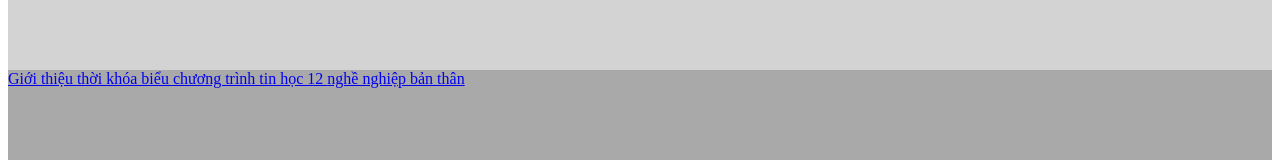
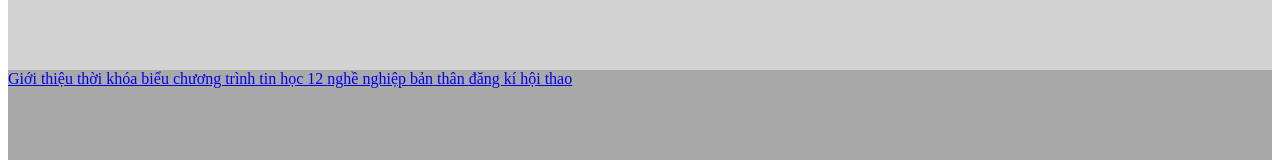
Before and after one commit to qitiee/qitie, a plain HTML site: page index.html in a window 1280 px wide. Shown: the part 452-612 px from the top of the page. Drawn offline with Linux system fonts and the light colour scheme.

Commit message:
Update index.html

```diff
--- a/index.html
+++ b/index.html
@@ -10,6 +10,7 @@
        <a href="contents/tkb.html" target="noidung"> thời khóa biểu </a>
        <a href="contents/tinhoc12.html" target="noidung" > chương trình tin học 12 </a>
        <a href="contents/nhom412a12.html" target="noidung"> nghề nghiệp bản thân </a>
+       <a href="contents/hoithao.html" target="noidung"> đăng kí hội thao </a>
      </div>
      <div class="content">
        <iframe name="noidung"></iframe>
```
